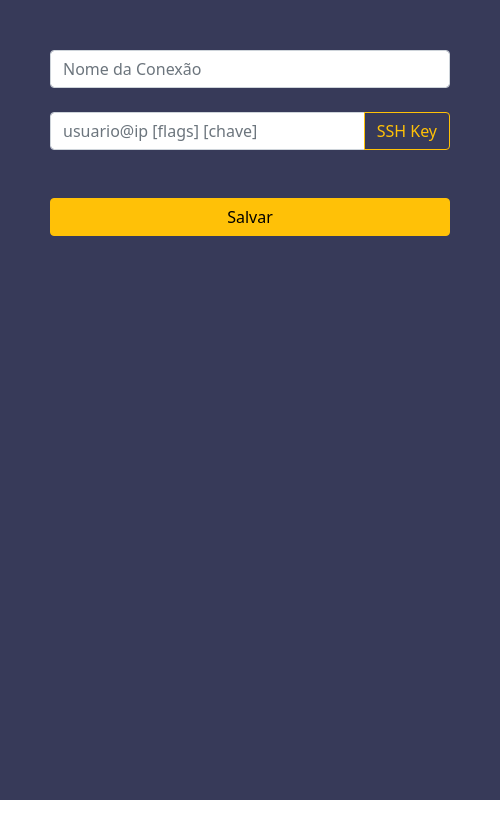
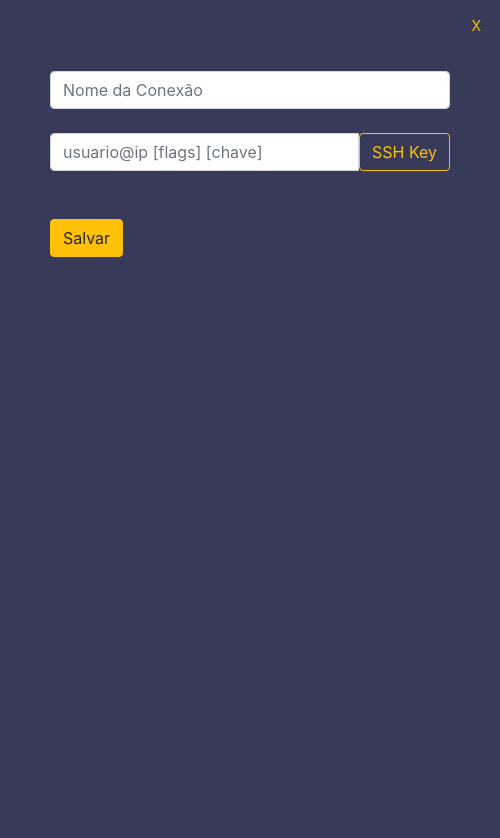
Before and after one commit to jonnasnovaes/ssh-admin, an Electron app: page pages/ssh-form/ssh-form.html in a window 500 px wide. Before the commit the page ends 800 px from the top, so only its background shows below. Drawn offline with nearby package versions, Linux system fonts and the light colour scheme; no server answers.

Commit message:
Fix - Coreção de layout e comportamento de fechar tela.

```diff
--- a/pages/ssh-form/ssh-form.css
+++ b/pages/ssh-form/ssh-form.css
@@ -15,21 +15,21 @@ body {
 }
 
 .content-form {
-    margin-top: 10%;
+    padding-top: 30px;
     margin-inline: 50px;
 }
 
-/* .form {
+.close-button {
+    display: flex;
+    justify-content: end;
     background-color: #373a59;
-    display: flex;
-    justify-content: center;
-    align-items: center;
+    padding-top: 10px;
+    padding-right: 10px;
 }
-
-.form > div {
-    display: block;
-} */
-
-/* form {
-    display: block;
-} */
+.close-button > button {
+    color: #ffc107;
+    text-decoration: none;
+}
+.close-button > button:hover {
+    color: #ffc107;
+}
--- a/pages/ssh-form/ssh-form.html
+++ b/pages/ssh-form/ssh-form.html
@@ -6,11 +6,15 @@
     <meta name="viewport" content="width=device-width, initial-scale=1.0">
     <link rel="stylesheet" href="ssh-form.css" type="text/css" />
 
-    <link href="https://cdn.jsdelivr.net/npm/bootstrap@5.1.3/dist/css/bootstrap.min.css" rel="stylesheet" integrity="sha384-1BmE4kWBq78iYhFldvKuhfTAU6auU8tT94WrHftjDbrCEXSU1oBoqyl2QvZ6jIW3" crossorigin="anonymous">
-    <script src="https://cdn.jsdelivr.net/npm/bootstrap@5.1.3/dist/js/bootstrap.bundle.min.js" integrity="sha384-ka7Sk0Gln4gmtz2MlQnikT1wXgYsOg+OMhuP+IlRH9sENBO0LRn5q+8nbTov4+1p" crossorigin="anonymous"></script>
+    <link href="../../styles/bootstrap-5.1.3/css/bootstrap.min.css" rel="stylesheet" integrity="sha384-1BmE4kWBq78iYhFldvKuhfTAU6auU8tT94WrHftjDbrCEXSU1oBoqyl2QvZ6jIW3" crossorigin="anonymous">
+    <script src="../../styles/bootstrap-5.1.3/js/bootstrap.bundle.min.js" integrity="sha384-ka7Sk0Gln4gmtz2MlQnikT1wXgYsOg+OMhuP+IlRH9sENBO0LRn5q+8nbTov4+1p" crossorigin="anonymous"></script>
 
 </head>
 <body>
+
+    <div class="close-button">
+        <button class="btn btn-sm btn-link" type="button" onclick="fecharTela()">X</button>
+    </div>
 
     <div class="formulario">
         <div class="content-form">
@@ -127,9 +131,12 @@
                 alertMessage('Um erro aconteceu ao tentar salvar a chave privada SSH');
                 alertMessage(error);
             }
+        }
+    }
 
-        }
-
+    function fecharTela() {
+        app.relaunch();
+        window.close();
     }
 
     function alertMessage(texto) {
```
